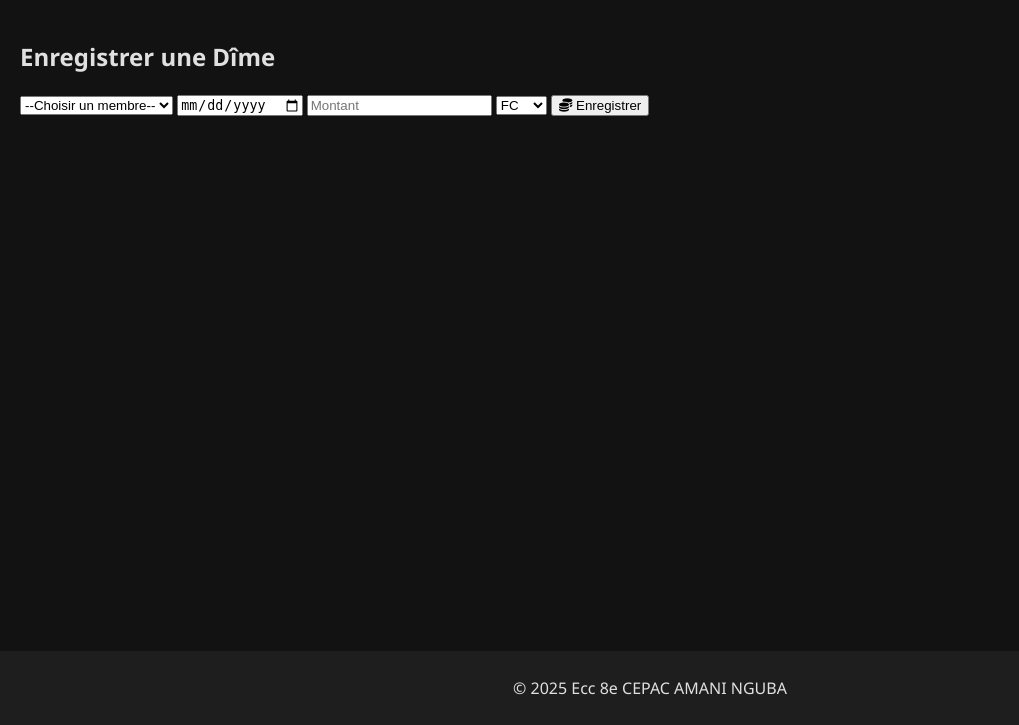
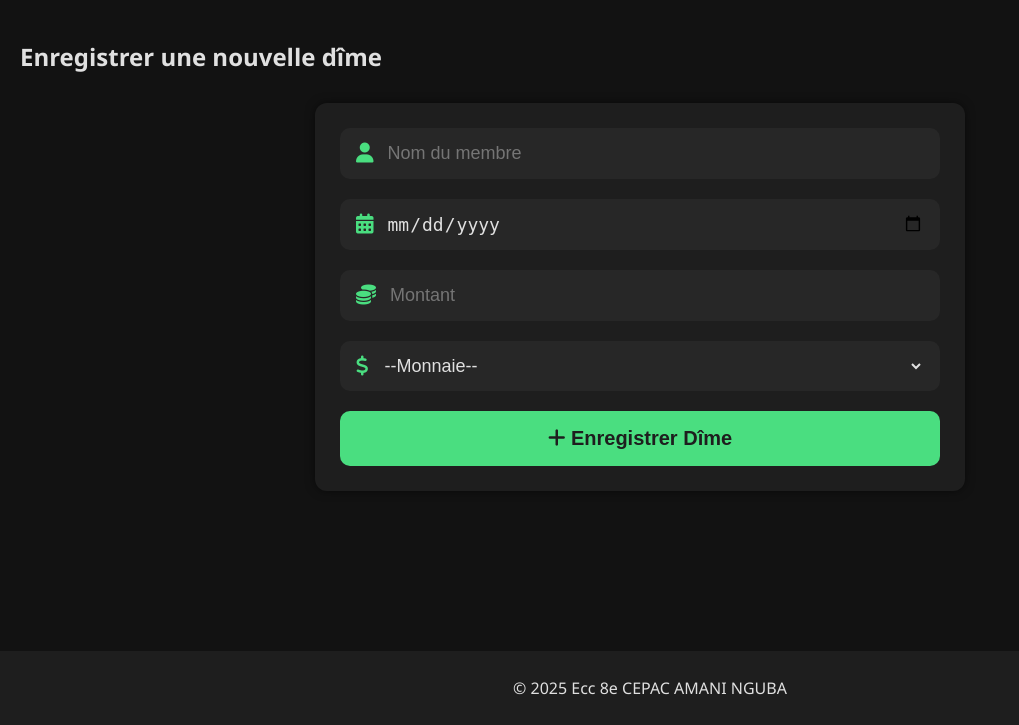
Before and after one commit to Andrebeet1/dimeamaninguba, a Flask app: page /enregistrer_dime in a window 1280 px wide. Shown: the part 75-800 px from the top of the page, without its empty margins (0-1019 px from the left). Run offline with Flask 3, Linux system fonts and the light colour scheme; data that the repository does not hold is empty.

Commit message:
Update enregistrer_dime.html

```diff
--- a/templates/enregistrer_dime.html
+++ b/templates/enregistrer_dime.html
@@ -1,30 +1,132 @@
 {% extends 'base.html' %}
 {% block title %}Enregistrer Dîme{% endblock %}
 {% block content %}
-<h2>Enregistrer une Dîme</h2>
+<h2>Enregistrer une nouvelle dîme</h2>
 
-<form id="dimeForm">
-    <select name="membre_id" required>
-        <option value="">--Choisir un membre--</option>
-        {% for m in membres %}
-        <option value="{{ m.id }}">{{ m.nom }} {{ m.postnom }}</option>
-        {% endfor %}
-    </select>
-    <input type="date" name="date" required>
-    <input type="number" name="montant" placeholder="Montant" required>
-    <select name="monnaie" required>
-        <option value="FC">FC</option>
-        <option value="USD">USD</option>
-    </select>
-    <button type="submit"><i class="fas fa-coins"></i> Enregistrer</button>
+<form id="dimeForm" class="formulaire">
+    <div class="input-group">
+        <i class="fas fa-user"></i>
+        <input list="membresList" name="membre_nom" placeholder="Nom du membre" autocomplete="on" required>
+        <datalist id="membresList">
+            {% for membre in membres %}
+            <option value="{{ membre.nom }} {{ membre.postnom }}">
+            {% endfor %}
+        </datalist>
+    </div>
+    <div class="input-group">
+        <i class="fas fa-calendar-alt"></i>
+        <input type="date" name="date" placeholder="Date" required>
+    </div>
+    <div class="input-group">
+        <i class="fas fa-coins"></i>
+        <input type="number" step="0.01" name="montant" placeholder="Montant" required>
+    </div>
+    <div class="input-group">
+        <i class="fas fa-dollar-sign"></i>
+        <select name="monnaie" required>
+            <option value="">--Monnaie--</option>
+            <option value="FC">FC</option>
+            <option value="USD">USD</option>
+        </select>
+    </div>
+    <button type="submit"><i class="fas fa-plus"></i> Enregistrer Dîme</button>
 </form>
 
 <div id="message"></div>
+
+<style>
+.formulaire {
+    display: flex;
+    flex-direction: column;
+    gap: 20px;
+    max-width: 600px;
+    margin: 30px auto;
+    padding: 25px;
+    background-color: #1E1E1E;
+    border-radius: 12px;
+    box-shadow: 0 0 10px rgba(0,0,0,0.5);
+}
+
+.input-group {
+    display: flex;
+    align-items: center;
+    background-color: #272727;
+    border-radius: 10px;
+    padding: 14px 16px;
+    transition: transform 0.2s, background-color 0.2s;
+}
+
+.input-group i {
+    margin-right: 12px;
+    color: #4ADE80;
+    font-size: 20px;
+}
+
+.input-group input,
+.input-group select {
+    border: none;
+    background: none;
+    color: #E0E0E0;
+    font-size: 18px;
+    width: 100%;
+}
+
+.input-group input:focus,
+.input-group select:focus {
+    outline: none;
+}
+
+.input-group:hover {
+    background-color: #333333;
+    transform: scale(1.02);
+}
+
+.formulaire button {
+    width: 100%;
+    padding: 16px;
+    border-radius: 10px;
+    border: none;
+    font-size: 20px;
+    font-weight: bold;
+    background-color: #4ADE80;
+    color: #1E1E1E;
+    cursor: pointer;
+    transition: transform 0.2s, background-color 0.2s;
+}
+
+.formulaire button:hover {
+    background-color: #22c55e;
+    transform: scale(1.05);
+}
+
+#message {
+    text-align: center;
+    margin-top: 18px;
+    font-weight: bold;
+    font-size: 17px;
+}
+</style>
 
 <script>
 document.getElementById('dimeForm').addEventListener('submit', async function(e){
     e.preventDefault();
     let formData = new FormData(this);
+
+    // Convertir le nom sélectionné en membre_id
+    let membreNom = formData.get('membre_nom');
+    let membreId = null;
+    {% for membre in membres %}
+        if (membreNom === "{{ membre.nom }} {{ membre.postnom }}") {
+            membreId = {{ membre.id }};
+        }
+    {% endfor %}
+    if (!membreId) {
+        document.getElementById('message').textContent = "Membre introuvable !";
+        document.getElementById('message').style.color = "#F87171";
+        return;
+    }
+    formData.set('membre_id', membreId);
+
     let response = await fetch("/enregistrer_dime", {
         method: "POST",
         body: formData
```
